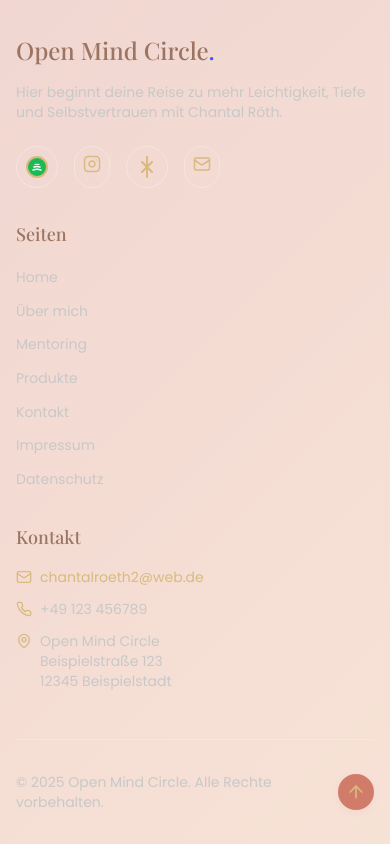
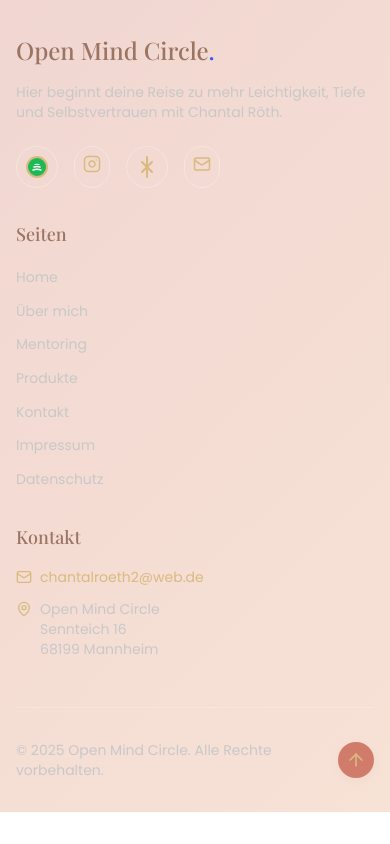
Before and after one commit to DonCitron/-chantal-website-finish, a React (Vite) app: page / in a window 390 px wide. Shown: the part 7435-8279 px from the top of the page. After the commit the page ends 8247 px from the top, so only its background shows below. Built offline with nearby package versions, Linux system fonts and the light colour scheme; a web font is replaced by a local one.

Commit message:
Update address to Sennteich 16, 68199 Mannheim and remove telephone number

```diff
--- a/src/components/layout/Footer.tsx
+++ b/src/components/layout/Footer.tsx
@@ -1,7 +1,7 @@
 import React from 'react';
 import { motion } from 'framer-motion';
 import { Instagram, Mail, Phone, MapPin, ArrowUp } from 'lucide-react';
-import { Link, useLocation } from 'react-router-dom';
+import { Link } from 'react-router-dom';
 
 const SpotifyIcon = (props: React.SVGProps<SVGSVGElement>) => (
   <svg width={24} height={24} viewBox="0 0 24 24" fill="none" stroke="currentColor" strokeWidth={2} strokeLinecap="round" strokeLinejoin="round" {...props}>
@@ -20,9 +20,12 @@ const LinktreeIcon = (props: React.SVGProps<SVGSVGElement>) => (
   </svg>
 );
 
-const Footer: React.FC = () => {
+interface FooterProps {
+  isDarkMode: boolean;
+}
+
+const Footer: React.FC<FooterProps> = ({ isDarkMode }) => {
   const currentYear = new Date().getFullYear();
-  const location = useLocation();
 
   const handleScrollToTop = () => {
     window.scrollTo({
@@ -49,7 +52,13 @@ const Footer: React.FC = () => {
   ];
 
   return (
-    <footer className="pt-16 pb-8" style={{ background: 'var(--gradient-terra)', color: '#fff' }}>
+    <footer className="pt-16 pb-8" style={{
+        background: isDarkMode
+          ? '#232326' // Same dark background as other sections in dark mode
+          : 'var(--gradient-terra)', // Keep terracotta gradient for light mode
+        color: '#ffffff'
+      }}
+    >
       <div className="container mx-auto px-4">
         <div className="grid grid-cols-1 md:grid-cols-3 gap-8 mb-12">
           {/* Brand */}
@@ -123,16 +132,12 @@ const Footer: React.FC = () => {
                   chantalroeth2@web.de
                 </a>
               </li>
-              <li className="flex items-center gap-2 text-charcoal-200">
-                <Phone size={16} />
-                <span className="text-sm">+49 123 456789</span>
-              </li>
               <li className="flex items-start gap-2 text-charcoal-200 mt-2">
                 <MapPin size={16} style={{ marginTop: 2 }} />
                 <span className="text-sm">
                   Open Mind Circle<br />
-                  Beispielstraße 123<br />
-                  12345 Beispielstadt
+                  Sennteich 16<br />
+                  68199 Mannheim
                 </span>
               </li>
             </ul>
```
